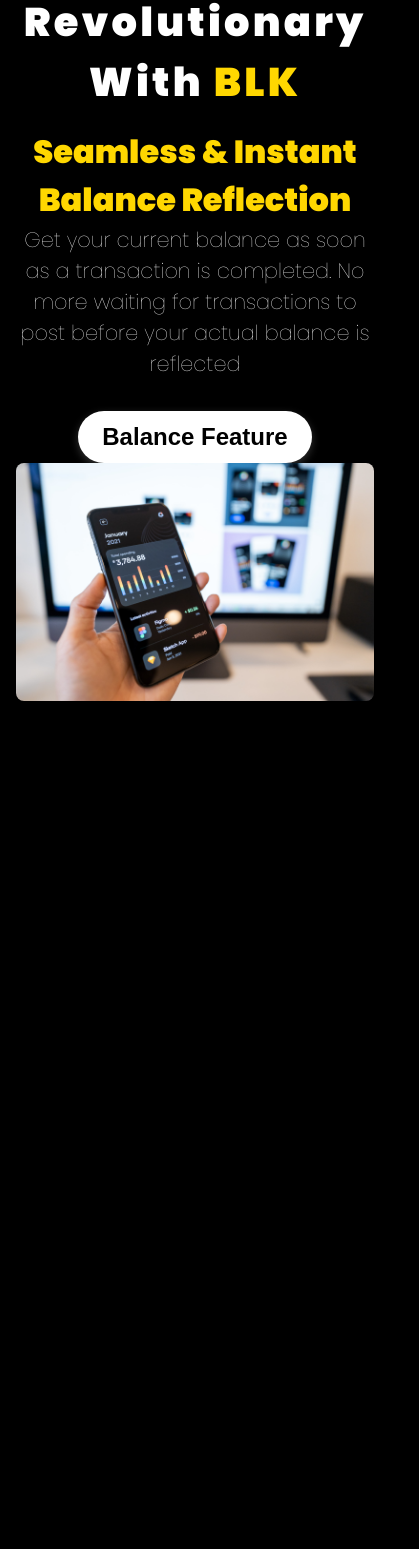
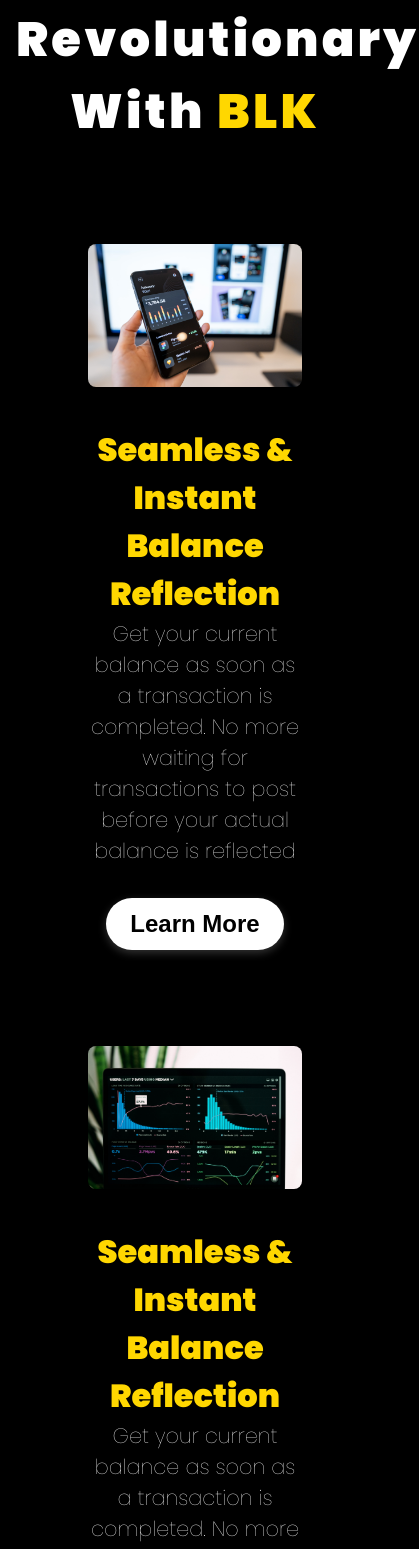
Before and after one commit to dejourford/blkcard-website, a React (Vite) app: page / in a window 390 px wide. Shown: the part 2598-4147 px from the top of the page, 419 px wide, since content can reach past the window. Before the commit the page ends 3322 px from the top, so only its background shows below. Built offline with nearby package versions, Linux system fonts and the light colour scheme.

Commit message:
fix styling issues with media queries

```diff
--- a/src/components/BalanceFeature.jsx
+++ /dev/null
@@ -1,17 +0,0 @@
-import "./balancefeature.css"
-import transactionImg from "../assets/images/transaction-history.jpg"
-export default function BalanceFeature() {
-    return (
-        <section className="balanceFeature">
-            <div className="balanceFeatureLeft">
-                <h3 className="balanceFeatureHeaderText">Seamless & Instant Balance Reflection</h3>
-                <p className="balanceFeatureText">Get your current balance as soon as a transaction
-                is completed. No more waiting for transactions to post before your actual balance is reflected</p>
-                <button className="applyBtn">Balance Feature</button>
-            </div>
-            <div className="balanceFeatureRight">
-                <img className="transactionImg" src={transactionImg} alt="balance image" />
-            </div>
-        </section>
-    )
-}
--- a/src/components/MainFeatures.jsx
+++ b/src/components/MainFeatures.jsx
@@ -1,5 +1,9 @@
 import "./mainfeatures.css"
-import BalanceFeature from "./BalanceFeature"
+import transactionImg from "../assets/images/transaction-history.jpg"
+import expenseImg from "../assets/images/expense-tracker.jpg"
+
+
+
 export default function MainFeatures() {
     return (
         <section className="mainFeatureSection">
@@ -8,8 +12,30 @@
 
             </div>
 
-            {/* insert feature component here */}
-            <BalanceFeature />
+            <section className="balanceFeature">
+                <div className="balanceFeatureLeft">
+                    <h3 className="balanceFeatureHeaderText">Seamless & Instant Balance Reflection</h3>
+                    <p className="balanceFeatureText">Get your current balance as soon as a transaction
+                    is completed. No more waiting for transactions to post before your actual balance is reflected</p>
+                    <button className="applyBtn">Learn More</button>
+                </div>
+                <div className="balanceFeatureRight">
+                    <img className="transactionImg" src={transactionImg} alt="balance image" />
+                </div>
+            </section>
+
+            <section className="expenseFeature">
+                <div className="expenseFeatureLeft">
+                    <h3 className="expenseFeatureHeaderText">Seamless & Instant Balance Reflection</h3>
+                    <p className="expenseFeatureText">Get your current balance as soon as a transaction
+                    is completed. No more waiting for transactions to post before your actual balance is reflected</p>
+                    <button className="applyBtn">Learn More</button>
+                </div>
+                <div className="expenseFeatureRight">
+                    <img className="expenseImg" src={expenseImg} alt="balance image" />
+                </div>
+            </section>
+
         </section>
     )
 }
--- a/src/components/balancefeature.css
+++ /dev/null
@@ -1,21 +0,0 @@
-.transactionImg {
-    width: 100%;
-    border-radius: 0.5em;
-}
-
-.balanceFeatureHeaderText {
-    color: gold;
-    font-size: 2rem;
-}
-
-@media screen and (max-width: 600px) {
-    .balanceFeatureHeaderText {
-        font-size: 2rem;
-
-    }
-
-    .balanceFeatureText {
-        font-size: 1.3rem;
-        font-weight: 300;
-    }
-}
--- a/src/components/mainfeatures.css
+++ b/src/components/mainfeatures.css
@@ -14,17 +14,115 @@
 
 .mainFeatureSection {
     display: flex;
-    gap: 1em;
+    flex-direction: column;
+    gap: 10em;
+}
+
+.transactionImg {
+    width: 70%;
+    border-radius: 0.5em;
+
+}
+
+.balanceFeatureHeaderText {
+    color: gold;
+    font-size: 2rem;
+}
+
+.balanceFeature {
+    display: flex;
+    align-items: flex-start;
+    justify-content: space-around;
+
+
 }
 
 
 
+.balanceFeatureLeft, .balanceFeatureRight, .expenseFeatureLeft, .expenseFeatureRight {
+    width: 60%;
+}
+
+.expenseImg {
+    width: 70%;
+    border-radius: 0.5em;
+
+}
+
+.expenseFeatureHeaderText {
+    color: gold;
+    font-size: 2rem;
+}
+
+.expenseFeature {
+    display: flex;
+    flex-direction: row-reverse;
+    align-items: flex-start;
+}
+
 /* MEDIA QUERIES */
-@media screen and (max-width:400px) {
+
+@media screen and (max-width: 1200px) {
+    .transactionImg {
+        width: 100%;
+
+
+    }
+    .expenseImg {
+        width: 100%;
+
+
+    }
+
     .mainFeatureSection {
         flex-direction: column;
-        gap: 1em;
+        gap: 6em;
     }
 
+    .mainFeatureHeaderText {
+        font-size: 3rem;
+
+    }
+
+    .balanceFeatureHeaderText {
+        font-size: 2rem;
+
+    }
+
+    .balanceFeatureText {
+        font-size: 1.3rem;
+        font-weight: 300;
+    }
+
+    .balanceFeature {
+        display: flex;
+        flex-direction: column-reverse;
+        align-items: center;
+        gap: 2em;
+    }
+
+    .expenseFeatureHeaderText {
+        font-size: 2rem;
+
+    }
+
+    .expenseFeatureText {
+        font-size: 1.3rem;
+        font-weight: 300;
+    }
+
+    .expenseFeature {
+        display: flex;
+        flex-direction: column-reverse;
+        align-items: center;
+        gap: 2em;
+    }
+}
+
+@media screen and (max-width:900px) {
+    .mainFeatureHeaderText {
+        font-size: 3rem;
+
+    }
 
 }
```
